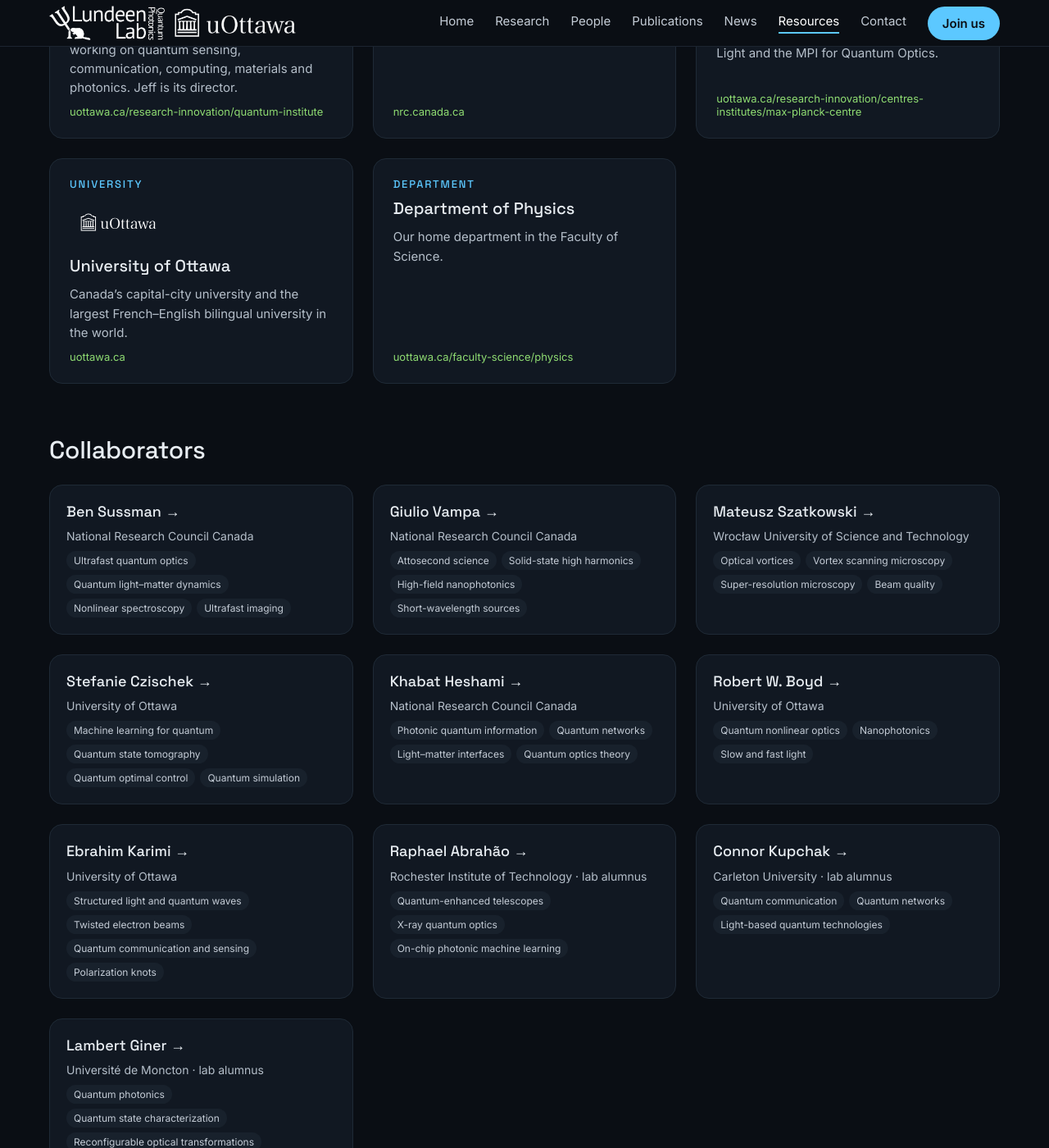
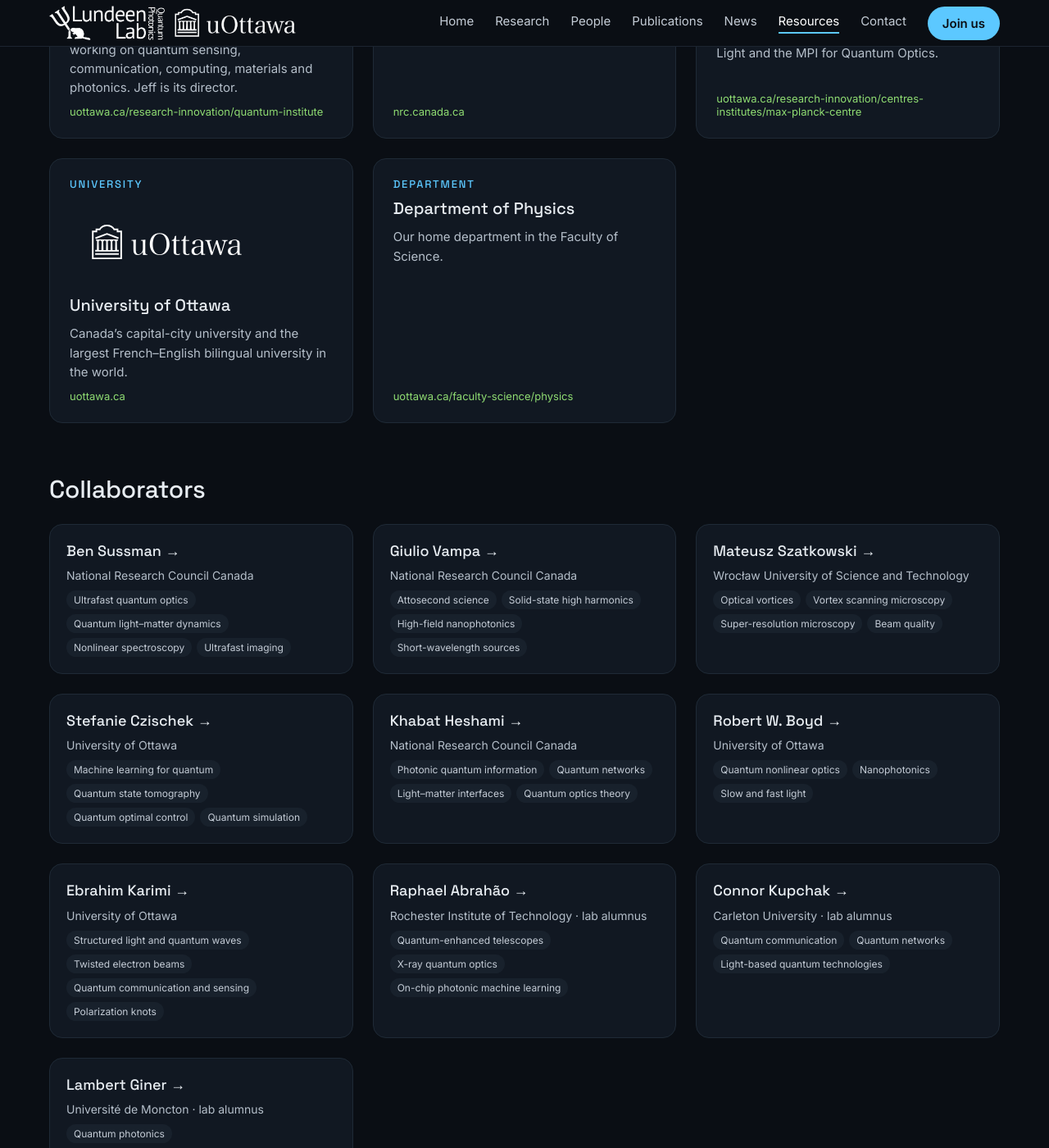
Before and after one commit to uOttawaQuantumPhotonics/Lundeen-Lab-Website, a Jekyll site: the page built from resources.html, in a window 1280 px wide and 1400 px high, scrolled down 733 px. Shown: the whole window at 82% size. Built offline with Jekyll 4.4.1, drawn with Linux system fonts in a browser that asks for light colours; some of the changed text lies outside the part shown.

Commit message:
Review round 1: Research cards, Join text, Contact map links, Resources cards, footer
- Footer: remove the Pages column (page links stay in the top bar).
- Research: "Partners and facilities" -> "Facilities and institutes"; ARC and JCEP
  cards get building photos and a Directions and contact link; JCEP text mentions
  the second lab; Max Planck card gets its logo, new text and a Centre website link;
  NexQT card drops the visible heading (kept for screen readers via .sr-only).
- Join: language paragraph (Ottawa River, lab works in English), founding year,
  no rank number; English proficiency scores (TOEFL, IELTS) under the admissions
  table; remove the photo-licence to-do note.
- Contact: map images no longer link to OpenStreetMap; Google Maps link under
  each address.
- Resources: cards size to their text (no fixed minimum height); larger uOttawa logo.

Co-Authored-By: Claude Opus 5.5 <noreply@anthropic.com>
Claude-Session: https://claude.ai/code/session_01LWj3HuXXJazMdGLXyc5FFc

```diff
--- a/_includes/footer.html
+++ b/_includes/footer.html
@@ -1,7 +1,7 @@
 {%- comment -%}
   _includes/footer.html: the footer on every page.
-  Three columns (about + social links, page links, contact), a row of partner
-  logos, and the copyright line. Page links come from _data/nav.yml.
+  Two columns (about + social links, contact; the page links are in the top bar), a row of partner
+  logos, and the copyright line.
 {%- endcomment -%}
 {%- assign pill = "display: inline-flex; align-items: center; gap: 8px; font-size: 13px; color: #e8edf2; text-decoration: none; padding: 7px 12px; border: 1px solid #36414f; border-radius: 999px" -%}
 {%- assign yt = "M23.498 6.186a3.016 3.016 0 0 0-2.122-2.136C19.505 3.545 12 3.545 12 3.545s-7.505 0-9.377.505A3.017 3.017 0 0 0 .502 6.186C0 8.07 0 12 0 12s0 3.93.502 5.814a3.016 3.016 0 0 0 2.122 2.136c1.871.505 9.376.505 9.376.505s7.505 0 9.377-.505a3.015 3.015 0 0 0 2.122-2.136C24 15.93 24 12 24 12s0-3.93-.502-5.814zM9.545 15.568V8.432L15.818 12l-6.273 3.568z" -%}
@@ -13,12 +13,6 @@
 <span style="font: 500 18px/1.3 'Space Grotesk', sans-serif; color: #e8edf2">Lundeen Lab for Quantum Photonics</span>
 <p style="margin: 0; color: #a3aebb">We explore the fundamental principles of quantum physics and harness the unique properties of light to develop novel technologies. Our research spans quantum optics, photonic quantum information, and metamaterials, with applications in communication, sensing, imaging, and foundational tests of quantum mechanics.</p>
 <div style="display: flex; gap: 8px; flex-wrap: wrap"><a href="https://www.youtube.com/channel/UCOpivl4e-nT8034xyiOcbCA" aria-label="Lundeen Lab on YouTube" style="{{ pill }}"><svg viewBox="0 0 24 24" width="18" height="18" aria-hidden="true" style="display: block"><path fill="#ffffff" d="{{ yt }}"/></svg><span>YouTube</span></a><a href="https://twitter.com/LundeenOttawa" aria-label="@LundeenOttawa on X" style="{{ pill }}"><svg viewBox="0 0 24 24" width="18" height="18" aria-hidden="true" style="display: block"><path fill="#ffffff" d="{{ xl }}"/></svg><span>@LundeenOttawa</span></a><a href="https://twitter.com/QuantumPhotonic" aria-label="@QuantumPhotonic on X" style="{{ pill }}"><svg viewBox="0 0 24 24" width="18" height="18" aria-hidden="true" style="display: block"><path fill="#ffffff" d="{{ xl }}"/></svg><span>@QuantumPhotonic</span></a></div>
-</div>
-<div style="display: flex; flex-direction: column; gap: 10px">
-<span style="font-size: 12px; letter-spacing: .12em; text-transform: uppercase; color: #8794a3">Pages</span>
-<nav style="display: flex; flex-direction: column; gap: 6px" aria-label="Footer">
-{%- for item in site.data.nav -%}<a href="{{ item.url | relative_url }}" style="color: #c4ccd6; text-decoration: none">{{ item.name }}</a>{%- endfor -%}
-<a href="{{ '/join/' | relative_url }}" style="color: #c4ccd6; text-decoration: none">Join us</a></nav>
 </div>
 <div style="display: flex; flex-direction: column; gap: 10px; max-width: 280px">
 <span style="font-size: 12px; letter-spacing: .12em; text-transform: uppercase; color: #8794a3">Contact</span>
--- a/assets/css/site.css
+++ b/assets/css/site.css
@@ -56,6 +56,10 @@ a:hover { color: #c6f2b4; }
   padding: 8px; display: flex; flex-direction: column; min-width: 210px; z-index: 50; box-shadow: 0 12px 32px rgba(0,0,0,.45); }
 .mnav .menu a { padding: 12px 14px; color: #e8edf2; text-decoration: none; font-size: 16px; border-radius: 8px; }
 .mnav .menu a[aria-current] { background: #18212c; color: #ffffff; }
+
+/* .sr-only: text that screen readers read aloud but that is not shown on screen
+   (e.g. the "NexQT" card heading on the Research page, where the logo already shows the name). */
+.sr-only { position: absolute; width: 1px; height: 1px; padding: 0; margin: -1px; overflow: hidden; clip: rect(0 0 0 0); white-space: nowrap; border: 0; }
 
 /* Elements hidden by the search/filter scripts in assets/js/site.js. */
 .is-hidden { display: none !important; }
--- a/resources.html
+++ b/resources.html
@@ -22,27 +22,27 @@ nav: Resources
 <section id="partners" style="padding: 48px 0 32px">
 <div class="w" style="display: flex; flex-direction: column; gap: 24px">
 <h2 class="fs30" style="margin: 0; font: 500 30px/1.15 'Space Grotesk', sans-serif; letter-spacing: -.01em">Partners and institutions</h2>
-<div class="cards"><a href="https://www.uottawa.ca/research-innovation/quantum-institute" style="background: #111822; border: 1px solid #1f2a36; border-radius: 16px; padding: 24px; display: flex; flex-direction: column; gap: 10px; text-decoration: none; color: #e8edf2; min-height: 190px">
+<div class="cards"><a href="https://www.uottawa.ca/research-innovation/quantum-institute" style="background: #111822; border: 1px solid #1f2a36; border-radius: 16px; padding: 24px; display: flex; flex-direction: column; gap: 10px; text-decoration: none; color: #e8edf2">
 <span style="font: 500 13px/1 'Space Grotesk', sans-serif; letter-spacing: .14em; text-transform: uppercase; color: #5cc8ff">Institute</span><img src="{{ '/assets/img/logos/nexqt-white.png' | relative_url }}" alt="" style="height: 48px; width: auto; max-width: 100%; align-self: flex-start; object-fit: contain; display: block; margin: 6px 0">
 <span style="font: 500 20px/1.3 'Space Grotesk', sans-serif">Nexus for Quantum Technologies</span>
 <span style="font-size: 15px; line-height: 1.55; color: #b5bfca">NexQT, the Nexus for Quantum Technologies, is uOttawa’s cross-faculty quantum institute: more than 80 researchers in science, engineering, medicine and law working on quantum sensing, communication, computing, materials and photonics. Jeff is its director.</span>
 <span style="margin-top: auto; font-size: 13px; color: #8fdc72">uottawa.ca/research-innovation/quantum-institute</span>
-</a><a href="https://nrc.canada.ca/en/research-development/research-collaboration/collaboration-centres/nrc-uottawa-joint-centre-extreme-photonics" style="background: #111822; border: 1px solid #1f2a36; border-radius: 16px; padding: 24px; display: flex; flex-direction: column; gap: 10px; text-decoration: none; color: #e8edf2; min-height: 190px">
+</a><a href="https://nrc.canada.ca/en/research-development/research-collaboration/collaboration-centres/nrc-uottawa-joint-centre-extreme-photonics" style="background: #111822; border: 1px solid #1f2a36; border-radius: 16px; padding: 24px; display: flex; flex-direction: column; gap: 10px; text-decoration: none; color: #e8edf2">
 <span style="font: 500 13px/1 'Space Grotesk', sans-serif; letter-spacing: .14em; text-transform: uppercase; color: #5cc8ff">Partner</span><img src="{{ '/assets/img/logos/jcep-white.png' | relative_url }}" alt="" style="height: 48px; width: auto; max-width: 100%; align-self: flex-start; object-fit: contain; display: block; margin: 6px 0">
 <span style="font: 500 20px/1.3 'Space Grotesk', sans-serif">NRC–uOttawa Joint Centre for Extreme Photonics</span>
 <span style="font-size: 15px; line-height: 1.55; color: #b5bfca">Our collaboration centre with the National Research Council Canada.</span>
 <span style="margin-top: auto; font-size: 13px; color: #8fdc72">nrc.canada.ca</span>
-</a><a href="https://www.uottawa.ca/research-innovation/centres-institutes/max-planck-centre" style="background: #111822; border: 1px solid #1f2a36; border-radius: 16px; padding: 24px; display: flex; flex-direction: column; gap: 10px; text-decoration: none; color: #e8edf2; min-height: 190px">
+</a><a href="https://www.uottawa.ca/research-innovation/centres-institutes/max-planck-centre" style="background: #111822; border: 1px solid #1f2a36; border-radius: 16px; padding: 24px; display: flex; flex-direction: column; gap: 10px; text-decoration: none; color: #e8edf2">
 <span style="font: 500 13px/1 'Space Grotesk', sans-serif; letter-spacing: .14em; text-transform: uppercase; color: #5cc8ff">Partner</span><img src="{{ '/assets/img/logos/max-planck-centre-white.png' | relative_url }}" alt="" style="height: 96px; width: auto; max-width: 100%; align-self: flex-start; object-fit: contain; display: block; margin: 6px 0">
 <span style="font: 500 20px/1.3 'Space Grotesk', sans-serif">Max Planck – uOttawa Centre for Extreme and Quantum Photonics</span>
 <span style="font-size: 15px; line-height: 1.55; color: #b5bfca">Partnership with the MPI for the Science of Light and the MPI for Quantum Optics.</span>
 <span style="margin-top: auto; font-size: 13px; color: #8fdc72">uottawa.ca/research-innovation/centres-institutes/max-planck-centre</span>
-</a><a href="https://www.uottawa.ca" style="background: #111822; border: 1px solid #1f2a36; border-radius: 16px; padding: 24px; display: flex; flex-direction: column; gap: 10px; text-decoration: none; color: #e8edf2; min-height: 190px">
-<span style="font: 500 13px/1 'Space Grotesk', sans-serif; letter-spacing: .14em; text-transform: uppercase; color: #5cc8ff">University</span><img src="{{ '/assets/img/logos/uottawa-white-inline.svg' | relative_url }}" alt="" style="height: 48px; width: auto; max-width: 100%; align-self: flex-start; object-fit: contain; display: block; margin: 6px 0">
+</a><a href="https://www.uottawa.ca" style="background: #111822; border: 1px solid #1f2a36; border-radius: 16px; padding: 24px; display: flex; flex-direction: column; gap: 10px; text-decoration: none; color: #e8edf2">
+<span style="font: 500 13px/1 'Space Grotesk', sans-serif; letter-spacing: .14em; text-transform: uppercase; color: #5cc8ff">University</span><img src="{{ '/assets/img/logos/uottawa-white-inline.svg' | relative_url }}" alt="" style="height: 96px; width: auto; max-width: 100%; align-self: flex-start; object-fit: contain; display: block; margin: 6px 0">
 <span style="font: 500 20px/1.3 'Space Grotesk', sans-serif">University of Ottawa</span>
 <span style="font-size: 15px; line-height: 1.55; color: #b5bfca">Canada’s capital-city university and the largest French–English bilingual university in the world.</span>
 <span style="margin-top: auto; font-size: 13px; color: #8fdc72">uottawa.ca</span>
-</a><a href="https://www.uottawa.ca/faculty-science/physics" style="background: #111822; border: 1px solid #1f2a36; border-radius: 16px; padding: 24px; display: flex; flex-direction: column; gap: 10px; text-decoration: none; color: #e8edf2; min-height: 190px">
+</a><a href="https://www.uottawa.ca/faculty-science/physics" style="background: #111822; border: 1px solid #1f2a36; border-radius: 16px; padding: 24px; display: flex; flex-direction: column; gap: 10px; text-decoration: none; color: #e8edf2">
 <span style="font: 500 13px/1 'Space Grotesk', sans-serif; letter-spacing: .14em; text-transform: uppercase; color: #5cc8ff">Department</span>
 <span style="font: 500 20px/1.3 'Space Grotesk', sans-serif">Department of Physics</span>
 <span style="font-size: 15px; line-height: 1.55; color: #b5bfca">Our home department in the Faculty of Science.</span>
@@ -60,37 +60,37 @@ nav: Resources
 <section id="resources" style="padding: 32px 0 80px">
 <div class="w" style="display: flex; flex-direction: column; gap: 24px">
 <h2 class="fs30" style="margin: 0; font: 500 30px/1.15 'Space Grotesk', sans-serif; letter-spacing: -.01em">Resources</h2>
-<div class="cards"><a href="https://github.com/uOttawaQuantumPhotonics" style="background: #111822; border: 1px solid #1f2a36; border-radius: 16px; padding: 24px; display: flex; flex-direction: column; gap: 10px; text-decoration: none; color: #e8edf2; min-height: 190px">
+<div class="cards"><a href="https://github.com/uOttawaQuantumPhotonics" style="background: #111822; border: 1px solid #1f2a36; border-radius: 16px; padding: 24px; display: flex; flex-direction: column; gap: 10px; text-decoration: none; color: #e8edf2">
 <span style="font: 500 13px/1 'Space Grotesk', sans-serif; letter-spacing: .14em; text-transform: uppercase; color: #5cc8ff">Code</span>
 <span style="font: 500 20px/1.3 'Space Grotesk', sans-serif">Lab software on GitHub</span>
 <span style="font-size: 15px; line-height: 1.55; color: #b5bfca">Instrument control, analysis and simulation code from our experiments.</span>
 <span style="margin-top: auto; font-size: 13px; color: #8fdc72">github.com/uOttawaQuantumPhotonics</span>
-</a><a href="https://github.com/CERCuO" style="background: #111822; border: 1px solid #1f2a36; border-radius: 16px; padding: 24px; display: flex; flex-direction: column; gap: 10px; text-decoration: none; color: #e8edf2; min-height: 190px">
+</a><a href="https://github.com/CERCuO" style="background: #111822; border: 1px solid #1f2a36; border-radius: 16px; padding: 24px; display: flex; flex-direction: column; gap: 10px; text-decoration: none; color: #e8edf2">
 <span style="font: 500 13px/1 'Space Grotesk', sans-serif; letter-spacing: .14em; text-transform: uppercase; color: #5cc8ff">Code</span>
 <span style="font: 500 20px/1.3 'Space Grotesk', sans-serif">NexQT on GitHub</span>
 <span style="font-size: 15px; line-height: 1.55; color: #b5bfca">Shared code and tools from uOttawa’s Nexus for Quantum Technologies.</span>
 <span style="margin-top: auto; font-size: 13px; color: #8fdc72">github.com/CERCuO →</span>
-</a><a href="https://www.youtube.com/channel/UCOpivl4e-nT8034xyiOcbCA" style="background: #111822; border: 1px solid #1f2a36; border-radius: 16px; padding: 24px; display: flex; flex-direction: column; gap: 10px; text-decoration: none; color: #e8edf2; min-height: 190px">
+</a><a href="https://www.youtube.com/channel/UCOpivl4e-nT8034xyiOcbCA" style="background: #111822; border: 1px solid #1f2a36; border-radius: 16px; padding: 24px; display: flex; flex-direction: column; gap: 10px; text-decoration: none; color: #e8edf2">
 <span style="font: 500 13px/1 'Space Grotesk', sans-serif; letter-spacing: .14em; text-transform: uppercase; color: #5cc8ff">Video</span>
 <span style="font: 500 20px/1.3 'Space Grotesk', sans-serif">YouTube channel</span>
 <span style="font-size: 15px; line-height: 1.55; color: #b5bfca">Talks, lab tours and explainers.</span>
 <span style="margin-top: auto; font-size: 13px; color: #8fdc72">youtube.com/channel/UCOpivl4e-nT8034xyiOcbCA</span>
-</a><a href="https://catalogue.uottawa.ca/en/graduate/doctorate-philosophy-physics/" style="background: #111822; border: 1px solid #1f2a36; border-radius: 16px; padding: 24px; display: flex; flex-direction: column; gap: 10px; text-decoration: none; color: #e8edf2; min-height: 190px">
+</a><a href="https://catalogue.uottawa.ca/en/graduate/doctorate-philosophy-physics/" style="background: #111822; border: 1px solid #1f2a36; border-radius: 16px; padding: 24px; display: flex; flex-direction: column; gap: 10px; text-decoration: none; color: #e8edf2">
 <span style="font: 500 13px/1 'Space Grotesk', sans-serif; letter-spacing: .14em; text-transform: uppercase; color: #5cc8ff">Study</span>
 <span style="font: 500 20px/1.3 'Space Grotesk', sans-serif">PhD in Physics</span>
 <span style="font-size: 15px; line-height: 1.55; color: #b5bfca">Admission requirements and program structure in the uOttawa graduate catalogue.</span>
 <span style="margin-top: auto; font-size: 13px; color: #8fdc72">catalogue.uottawa.ca: PhD Physics</span>
-</a><a href="https://catalogue.uottawa.ca/en/graduate/master-science-physics/" style="background: #111822; border: 1px solid #1f2a36; border-radius: 16px; padding: 24px; display: flex; flex-direction: column; gap: 10px; text-decoration: none; color: #e8edf2; min-height: 190px">
+</a><a href="https://catalogue.uottawa.ca/en/graduate/master-science-physics/" style="background: #111822; border: 1px solid #1f2a36; border-radius: 16px; padding: 24px; display: flex; flex-direction: column; gap: 10px; text-decoration: none; color: #e8edf2">
 <span style="font: 500 13px/1 'Space Grotesk', sans-serif; letter-spacing: .14em; text-transform: uppercase; color: #5cc8ff">Study</span>
 <span style="font: 500 20px/1.3 'Space Grotesk', sans-serif">MSc in Physics</span>
 <span style="font-size: 15px; line-height: 1.55; color: #b5bfca">Admission requirements and program structure in the uOttawa graduate catalogue.</span>
 <span style="margin-top: auto; font-size: 13px; color: #8fdc72">catalogue.uottawa.ca: MSc Physics</span>
-</a><a href="#" style="background: #111822; border: 1px solid #1f2a36; border-radius: 16px; padding: 24px; display: flex; flex-direction: column; gap: 10px; text-decoration: none; color: #e8edf2; min-height: 190px">
+</a><a href="#" style="background: #111822; border: 1px solid #1f2a36; border-radius: 16px; padding: 24px; display: flex; flex-direction: column; gap: 10px; text-decoration: none; color: #e8edf2">
 <span style="font: 500 13px/1 'Space Grotesk', sans-serif; letter-spacing: .14em; text-transform: uppercase; color: #5cc8ff">Data</span>
 <span style="font: 500 20px/1.3 'Space Grotesk', sans-serif">Datasets and supplementary material</span>
 <span style="font-size: 15px; line-height: 1.55; color: #b5bfca">Data behind our papers, where it is not hosted by the journal.</span>
 <span style="margin-top: auto; font-size: 13px; color: #8fdc72">Coming soon</span>
-</a><a href="#" style="background: #111822; border: 1px solid #1f2a36; border-radius: 16px; padding: 24px; display: flex; flex-direction: column; gap: 10px; text-decoration: none; color: #e8edf2; min-height: 190px">
+</a><a href="#" style="background: #111822; border: 1px solid #1f2a36; border-radius: 16px; padding: 24px; display: flex; flex-direction: column; gap: 10px; text-decoration: none; color: #e8edf2">
 <span style="font: 500 13px/1 'Space Grotesk', sans-serif; letter-spacing: .14em; text-transform: uppercase; color: #5cc8ff">Teaching</span>
 <span style="font: 500 20px/1.3 'Space Grotesk', sans-serif">Outreach and teaching material</span>
 <span style="font-size: 15px; line-height: 1.55; color: #b5bfca">Slides, notes and demonstrations.</span>
```
Also changed, not shown: contact.html (+4 -4 lines), join.html (+10 -2 lines), research.html (+2 -2 lines).
